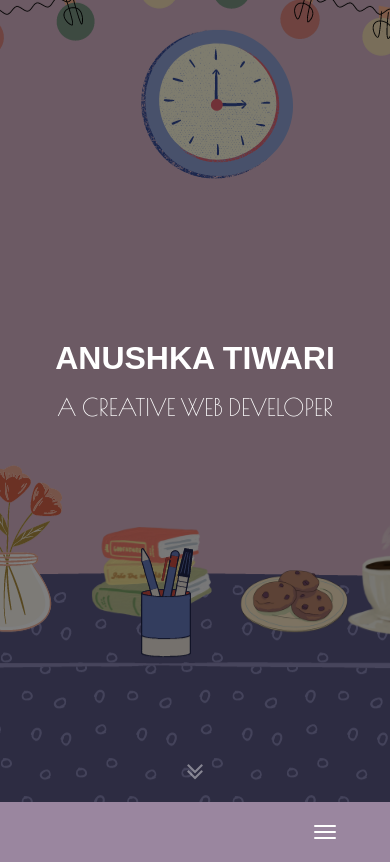
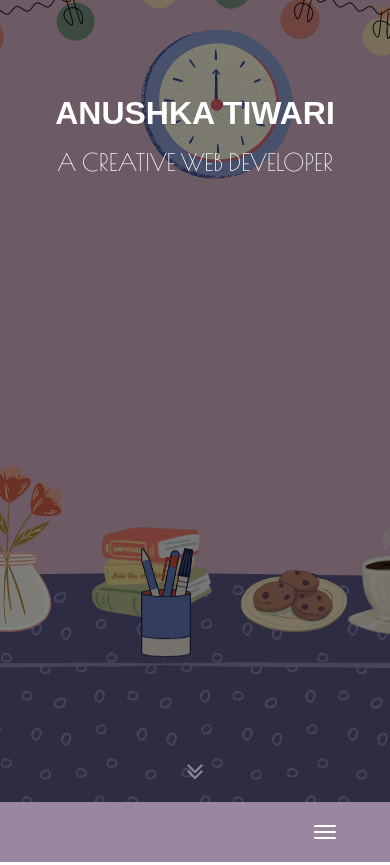
Before and after one commit to anushkaTiwari29/portfolio, a plain HTML site: page index.html in a window 390 px wide. Shown: the top 865 px of the page. Drawn offline with nearby package versions, Linux system fonts and the light colour scheme; a web font is replaced by a local one.

Commit message:
Update style.css

```diff
--- a/assets/css/style.css
+++ b/assets/css/style.css
@@ -445,7 +445,7 @@ html, body {
 /* HERO
 ================================================== */
 .hero {
-  background: url(../img/mainbg.png) center no-repeat;
+  background: url(../img/mainBg.png) center no-repeat;
   height: 95%;
   width: 100%;
   display: table;
@@ -612,9 +612,13 @@ html, body {
   /* HERO */
   .hero-content h1 {
     font-size: 32px;
+    position: relative;
+    bottom: 245px;
   }
   .hero-content p {
     margin: 20px auto 0;
+    position: relative;
+    bottom: 245px;
   }
 }
 
@@ -764,13 +768,17 @@ html, body {
   {
     margin-left: 1% !important;
     font-size: small;
-    height: 11vh;
     margin-bottom: 5%;
+  }
+
+  .progress-group
+  {
+    width: 100% !important;
   }
 
   .hero
   {
-    background: url(../img/bgres.png) center no-repeat;
+    background: url(../img/bgRes.png) center no-repeat;
   }
 
 
@@ -868,6 +876,9 @@ html, body {
   .section-hello .main-service p {
     margin-top: 15px;
   }
+  .section-about .col-xs-6 {
+        width: 100% !important;
+    }
 }
 
 /* Section: About */
@@ -1623,6 +1634,7 @@ html, body {
   .section-team .col-xs-6:nth-child(n+3) {
     margin-top: 30px;
   }
+
 }
 
 @media only screen and (max-width: 767px) {
```
